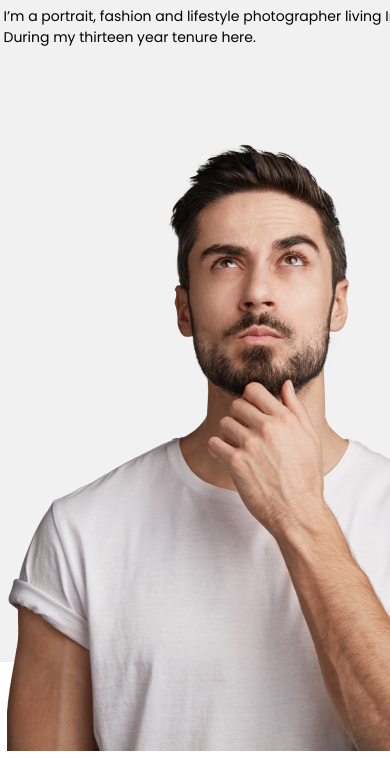
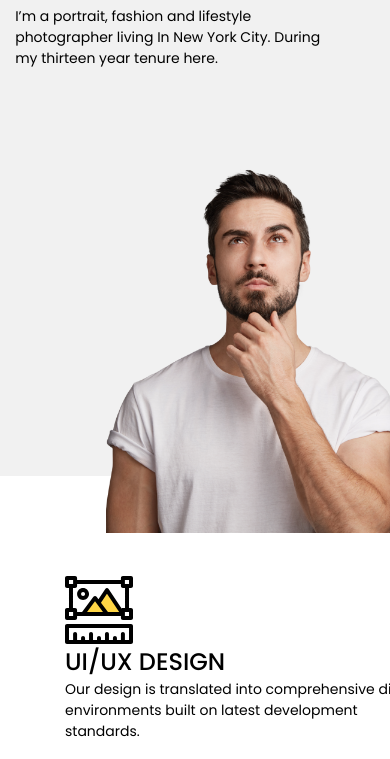
Before and after one commit to EduardER-developer/FreelancePortfolio, a plain HTML site: page index.html in a window 390 px wide. Shown: the part 199-958 px from the top of the page. Drawn offline with Linux system fonts and the light colour scheme.

Commit message:
Add files via upload

```diff
--- a/css/media.css
+++ b/css/media.css
@@ -1,4 +1,5 @@
 @media (max-width: 1230px) {
+
     .nav_list {
         display: none;
     }
@@ -38,8 +39,12 @@
         height: 630px;
     }
     header {
-        height: 102vh;
+        height: 80vh;
         width: 130vw;
+    }
+    .rightSection p {
+        width: 315px;
+        height: 84px;
     }
     section {
         display: flex;
@@ -50,6 +55,10 @@
     .blocks {
         flex-direction: row;
         margin-top: 100px;
+        height: 228px;
+        display: flex;
+        justify-content: center;
+        align-items: center;
     }
     .fashion-store img,
     .reebok img,
@@ -59,9 +68,14 @@
     }
     .background {
         height: 1150px;
+        width: 130vw;
     }
     .portfolio h1{
         margin-top: 20px;
         margin-bottom: 10px;
     }
+    .leftSection img {
+        width: 296px;
+        height: 367px;
+    }
 }
```
